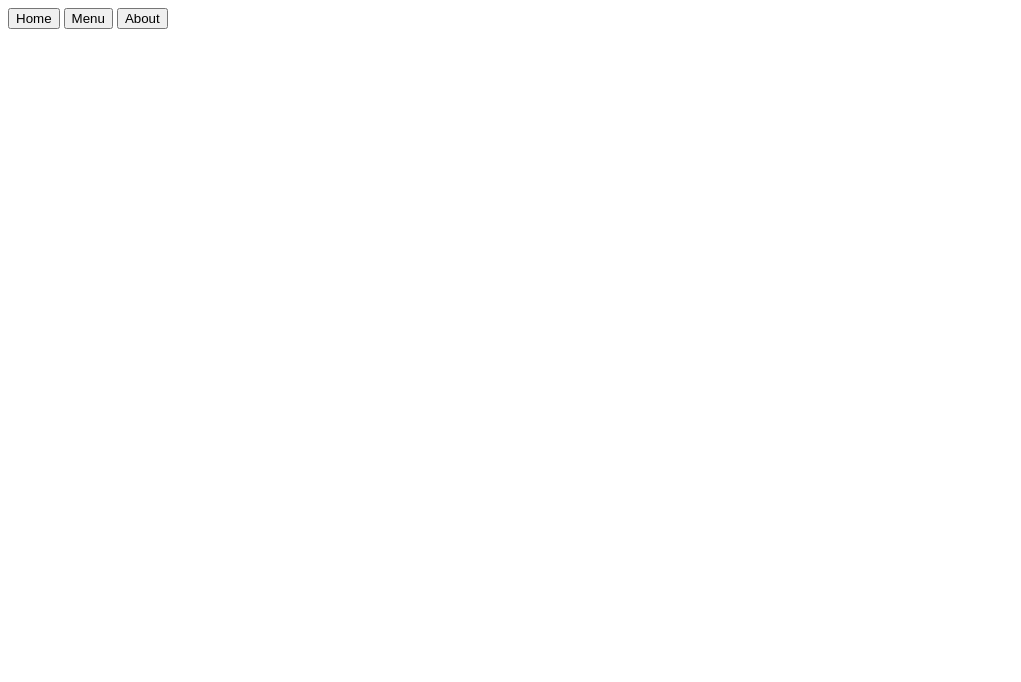
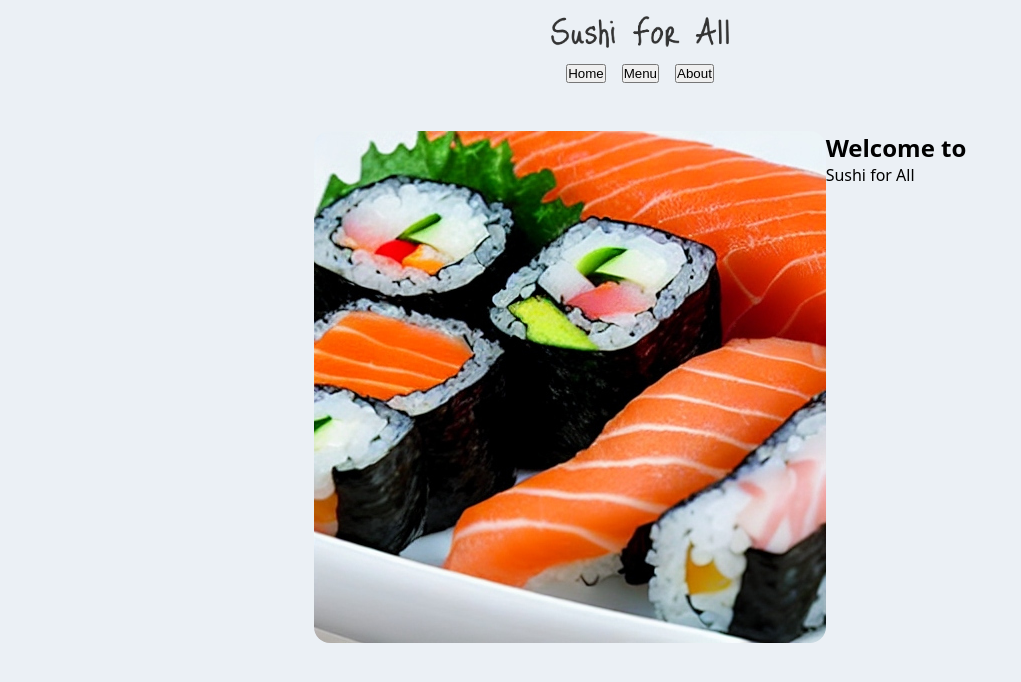
Before and after one commit to taewookim02/restaurant-page-v2, a website built with webpack: page dist/index.html in a window 1280 px wide. Shown: the whole page, without its empty margins (0-1021 px from the left). Built offline with nearby package versions, Linux system fonts and the light colour scheme.

Commit message:
Add header, logo, and introduction

```diff
--- a/dist/index.html
+++ b/dist/index.html
@@ -4,19 +4,35 @@
 <head>
   <meta charset="UTF-8">
   <meta name="viewport" content="width=device-width, initial-scale=1.0">
-  <title>Document</title>
+  <title>Sushi-for-all</title>
   <script src="/dist/main.js" defer></script>
+  <link rel="stylesheet" href="style.css">
 </head>
 
 <body>
-  <header>
-    <nav>
-      <button>Home</button>
-      <button>Menu</button>
-      <button>About</button>
-    </nav>
-  </header>
-  <div id="content"></div>
+  <div class="container">
+    <header class="header">
+      <img src="../src/img/logo.png" alt="logo" class="img-logo">
+      <nav class="nav">
+        <button>Home</button>
+        <button>Menu</button>
+        <button>About</button>
+      </nav>
+    </header>
+    <div id="content">
+      <!-- Homepage -->
+
+      <!-- Hero -->
+      <img src="../src/img/sushi.jpeg" alt="sushi picture" class="img-hero">
+      <!-- Introduction -->
+      <section class="introduction">
+        <h2>Welcome to</h2>
+        <p>Sushi for All</p>
+      </section>
+      <!-- Operating hours -->
+      <!-- Location -->
+    </div>
+  </div>
 </body>
 
 </html>
--- /dev/null
+++ b/dist/style.css
@@ -0,0 +1,60 @@
+* {
+  box-sizing: border-box;
+  margin: 0;
+  padding: 0;
+}
+
+html {
+  font-family: system-ui, -apple-system, BlinkMacSystemFont, "Segoe UI", Roboto,
+    Oxygen, Ubuntu, Cantarell, "Open Sans", "Helvetica Neue", sans-serif;
+}
+
+body {
+  width: 100vw;
+  min-height: 100vh;
+  background-color: #ebf0f5;
+  /* display: flex;
+  justify-content: center; */
+}
+
+.container {
+  padding: 1rem 2rem;
+  display: flex;
+  flex-direction: column;
+  gap: 3rem;
+  /* justify-content: center; */
+}
+
+.header {
+  display: flex;
+  flex-direction: column;
+  justify-content: center;
+  align-items: center;
+  gap: 1rem;
+}
+
+.nav {
+  display: flex;
+  gap: 16px;
+  justify-content: center;
+}
+
+#content {
+  display: flex;
+  justify-content: center;
+}
+
+.img-hero {
+  border-radius: 1rem;
+}
+
+.img-logo {
+  width: min-content;
+  display: block;
+  max-height: 2rem;
+  justify-self: center;
+}
+
+.content {
+  flex-direction: column;
+}
```
Also changed, not shown: src/img/logo.png (added), src/img/sushi.jpeg (added).
